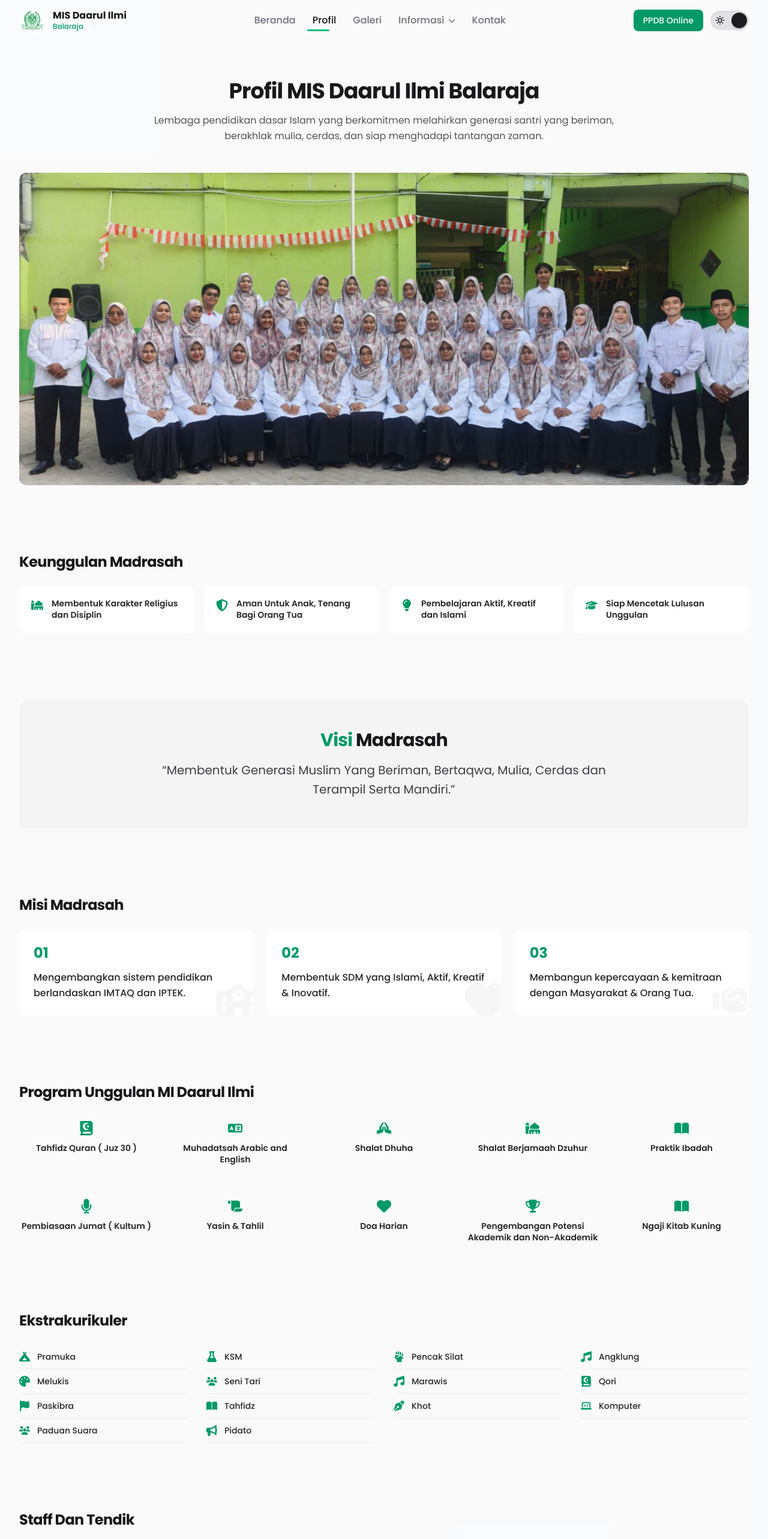
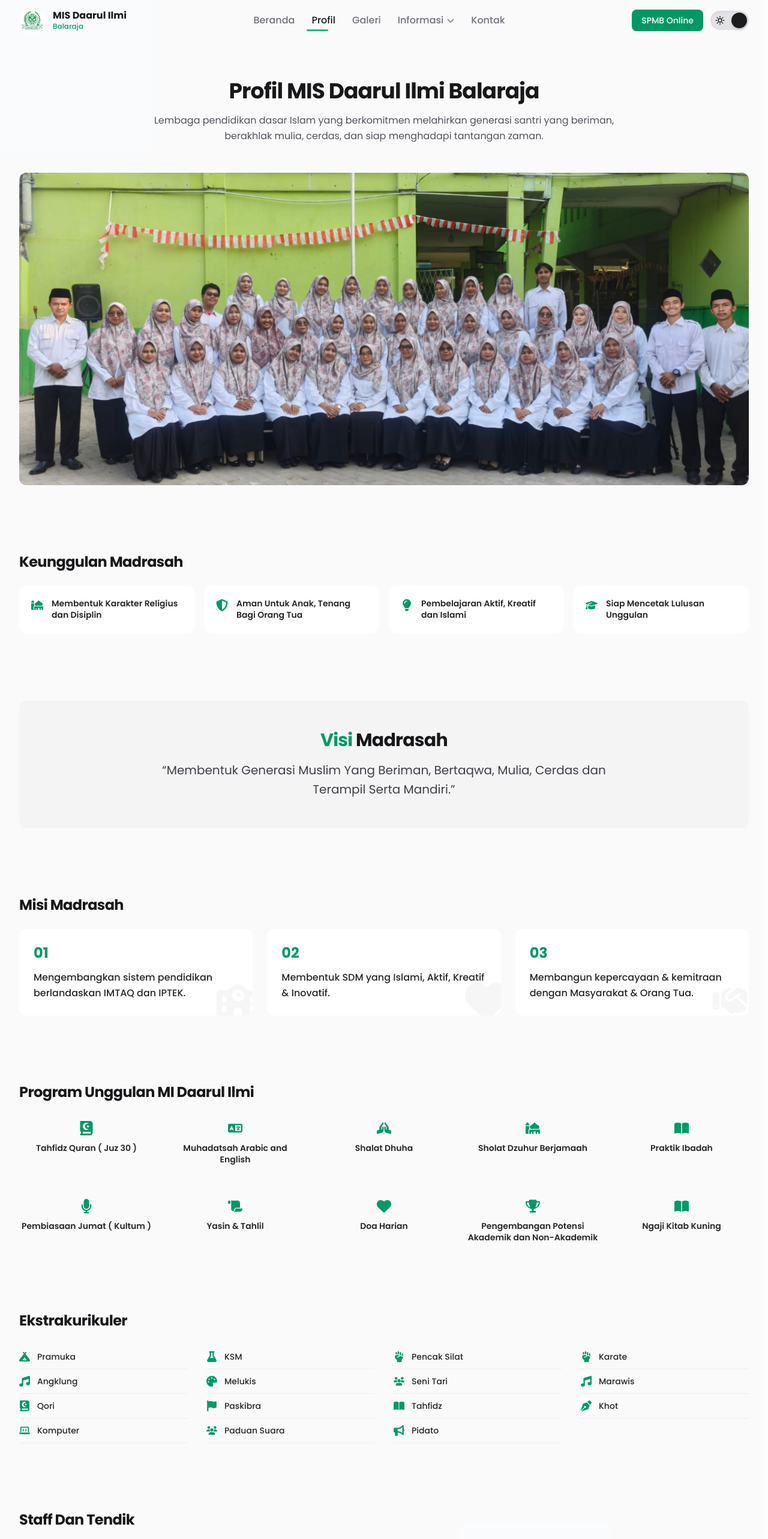
Before and after one commit to ahaydeid/misdaarulilmi, a Next.js app: page /profil in a window 1280 px wide. Shown: the top 2566 px of the page at 60% size. Built offline with nearby package versions, Linux system fonts and the light colour scheme; no server answers; the database is empty.

Commit message:
ganti ppdb jadi spmb dan update ekskul profil

```diff
--- a/src/app/(public)/components/footer.tsx
+++ b/src/app/(public)/components/footer.tsx
@@ -128,8 +128,8 @@ export default function Footer() {
             </h4>
             <ul className="mt-4 space-y-2.5 text-sm">
               <li>
-                <Link href="/ppdb" className="transition hover:text-emerald-600 dark:hover:text-emerald-400">
-                  Pendaftaran Online (PPDB)
+                <Link href="/spmb" className="transition hover:text-emerald-600 dark:hover:text-emerald-400">
+                  Pendaftaran Online (SPMB)
                 </Link>
               </li>
               <li>
@@ -160,7 +160,7 @@ export default function Footer() {
               </li>
               <li className="flex items-center gap-3">
                 <FaWhatsapp className="h-4 w-4 shrink-0 text-emerald-600 dark:text-emerald-500" />
-                <span>+62 856-9460-5981 (Ibu Silvi)</span>
+                <span>+62 813-1150-7042 (Ibu Rum)</span>
               </li>
             </ul>
           </div>
--- a/src/app/(public)/components/navbar.tsx
+++ b/src/app/(public)/components/navbar.tsx
@@ -218,10 +218,10 @@ export default function Navbar() {
         {/* Actions & Theme Toggle (Desktop) */}
         <div className="hidden items-center gap-3 md:flex">
           <Link
-            href="/ppdb"
+            href="/spmb"
             className="rounded-lg bg-emerald-600 px-4 py-2 text-sm font-medium text-white shadow-xs transition hover:bg-emerald-700 active:scale-95"
           >
-            PPDB Online
+            SPMB Online
           </Link>
           <ThemeToggle />
         </div>
@@ -323,11 +323,11 @@ export default function Navbar() {
 
             <div className="pt-3">
               <Link
-                href="/ppdb"
+                href="/spmb"
                 onClick={() => setIsOpen(false)}
                 className="flex w-full items-center justify-center rounded-lg bg-emerald-600 py-2.5 text-center text-sm font-medium text-white shadow-xs transition hover:bg-emerald-700"
               >
-                PPDB Online
+                SPMB Online
               </Link>
             </div>
           </nav>
--- a/src/app/(public)/profil/page.tsx
+++ b/src/app/(public)/profil/page.tsx
@@ -89,7 +89,7 @@ const featuredPrograms = [
     icon: FaHandsPraying,
   },
   {
-    title: "Shalat Berjamaah Dzuhur",
+    title: "Sholat Dzuhur Berjamaah",
     icon: FaMosque,
   },
   {
@@ -122,6 +122,7 @@ const extracurriculars = [
   { name: "Pramuka", icon: FaCampground },
   { name: "KSM", icon: FaFlask },
   { name: "Pencak Silat", icon: FaHandFist },
+  { name: "Karate", icon: FaHandFist },
   { name: "Angklung", icon: FaMusic },
   { name: "Melukis", icon: FaPalette },
   { name: "Seni Tari", icon: FaUsers },
--- a/src/app/(public)/ppdb/page.tsx
+++ b/src/app/(public)/spmb/page.tsx
@@ -2,9 +2,9 @@ import type { Metadata } from "next";
 import { FaCircleCheck, FaWhatsapp } from "react-icons/fa6";
 
 export const metadata: Metadata = {
-  title: "PPDB Online",
+  title: "SPMB Online",
   description:
-    "Penerimaan Peserta Didik Baru (PPDB) MIS Daarul Ilmi Balaraja. Syarat pendaftaran, alur, dan formulir pendaftaran santri baru.",
+    "Sistem Penerimaan Murid Baru (SPMB) MIS Daarul Ilmi Balaraja. Syarat pendaftaran, alur, dan formulir pendaftaran santri baru.",
 };
 
 const requirements = [
@@ -18,12 +18,12 @@ const requirements = [
 
 const steps = [
   { step: "1", title: "Pendaftaran Online / Offline", desc: "Mengisi data santri dan orang tua secara lengkap." },
-  { step: "2", title: "Penyerahan Berkas", desc: "Menyerahkan dokumen persyaratan ke panitia PPDB madrasah." },
+  { step: "2", title: "Penyerahan Berkas", desc: "Menyerahkan dokumen persyaratan ke panitia SPMB madrasah." },
   { step: "3", title: "Observasi Santri", desc: "Tes pemetaan kemampuan membaca, menulis, dan dasar membaca Iqro/Al-Qur'an." },
   { step: "4", title: "Pengumuman & Daftar Ulang", desc: "Konfirmasi penerimaan santri dan penyelesaian administrasi." },
 ];
 
-export default function PPDBPage() {
+export default function SPMBPage() {
   return (
     <div className="mx-auto max-w-7xl px-4 py-16 sm:px-6 lg:px-8">
       <div className="mx-auto max-w-3xl text-center">
@@ -31,7 +31,7 @@ export default function PPDBPage() {
           Tahun Ajaran 2026/2027
         </span>
         <h1 className="mt-3 text-3xl font-bold tracking-tight text-zinc-900 sm:text-4xl dark:text-zinc-100">
-          Penerimaan Peserta Didik Baru (PPDB)
+          Sistem Penerimaan Murid Baru (SPMB)
         </h1>
         <p className="mt-4 text-base leading-relaxed text-zinc-600 dark:text-zinc-400">
           Bergabunglah bersama keluarga besar MIS Daarul Ilmi Balaraja. Tempat tumbuh kembangnya generasi berilmu dan berakhlakul karimah.
@@ -79,13 +79,13 @@ export default function PPDBPage() {
         </div>
       </div>
 
-      {/* Hubungi Panitia PPDB */}
+      {/* Hubungi Panitia SPMB */}
       <div className="mt-12 rounded-2xl bg-emerald-50 p-8 text-center dark:bg-emerald-950/30">
         <h2 className="text-xl font-bold text-emerald-950 dark:text-emerald-200">
           Butuh Bantuan Pendaftaran?
         </h2>
         <p className="mt-2 text-sm text-emerald-800 dark:text-emerald-300">
-          Hubungi panitia PPDB MIS Daarul Ilmi melalui WhatsApp untuk informasi kuota, jadwal observasi, dan formulir pendaftaran:
+          Hubungi panitia SPMB MIS Daarul Ilmi melalui WhatsApp untuk informasi kuota, jadwal observasi, dan formulir pendaftaran:
         </p>
 
         <div className="mt-6 grid grid-cols-1 sm:grid-cols-2 lg:grid-cols-4 gap-3 max-w-4xl mx-auto">
--- a/src/app/layout.tsx
+++ b/src/app/layout.tsx
@@ -24,7 +24,7 @@ export const metadata: Metadata = {
     "Sekolah Islam",
     "Madrasah",
     "Pendidikan Islam",
-    "PPDB Madrasah",
+    "SPMB Madrasah",
   ],
   authors: [{ name: "MIS Daarul Ilmi" }],
   creator: "edula",
--- a/src/app/sitemap.ts
+++ b/src/app/sitemap.ts
@@ -42,7 +42,7 @@ export default function sitemap(): MetadataRoute.Sitemap {
       priority: 0.7,
     },
     {
-      url: `${baseUrl}/ppdb`,
+      url: `${baseUrl}/spmb`,
       lastModified: currentDate,
       changeFrequency: "weekly",
       priority: 0.9,
```
Also changed, not shown: 1 other file (tests, documents, lock files or other folders).
